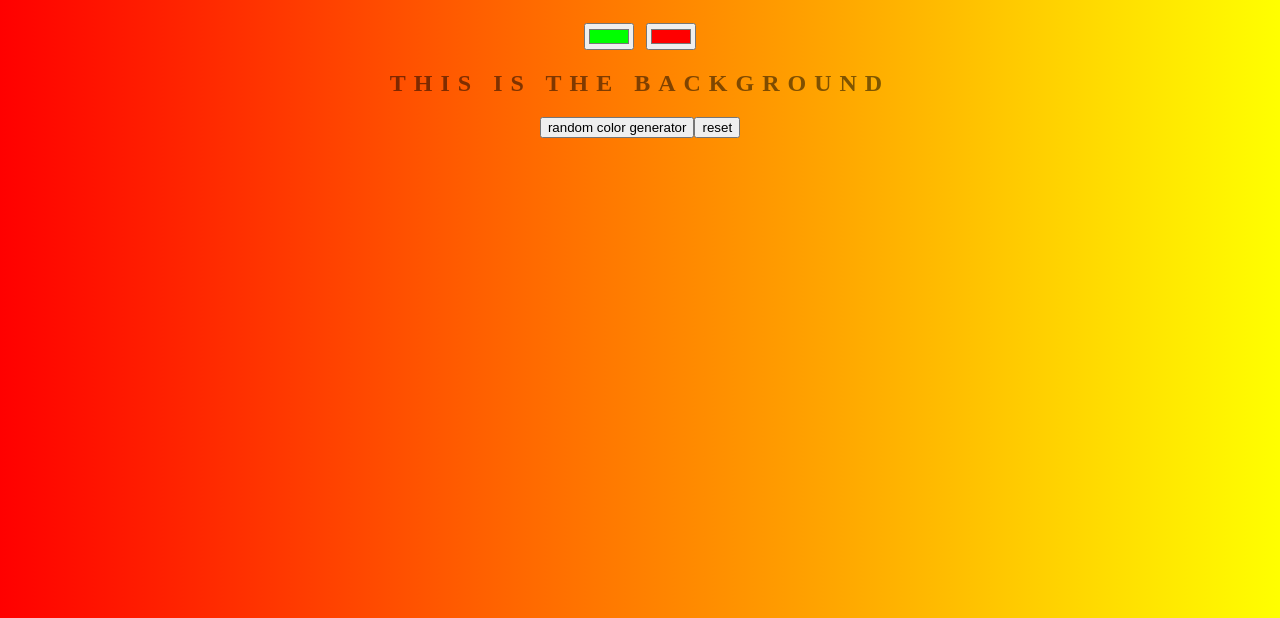
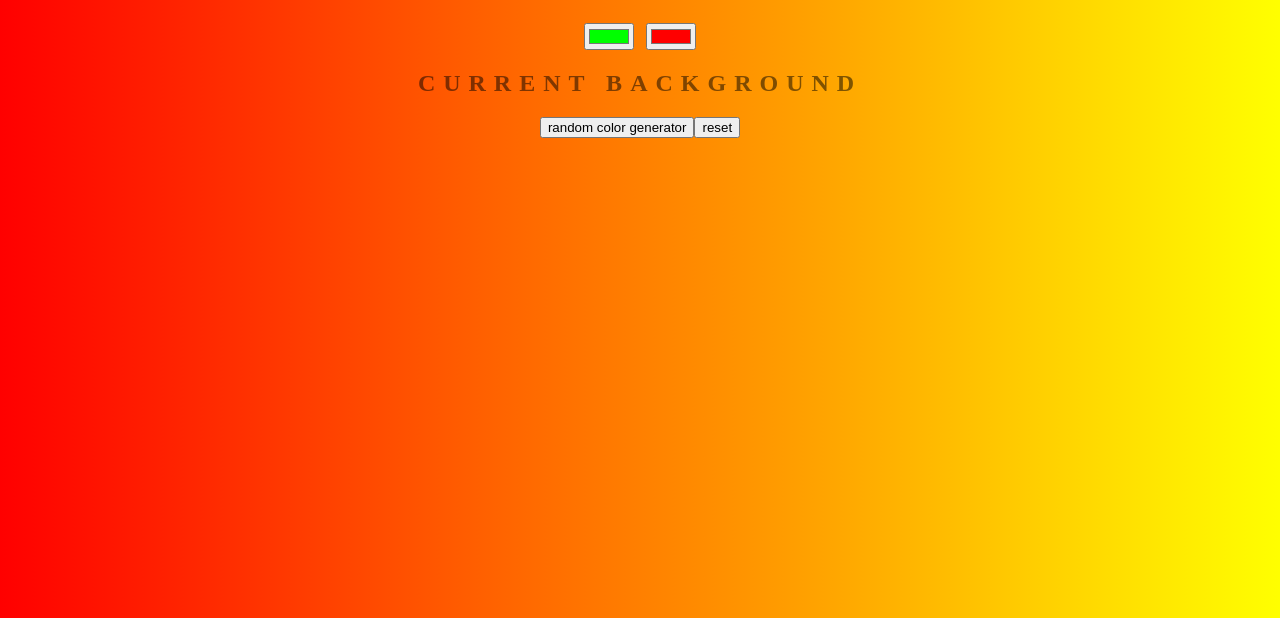
Before and after one commit to epresmassive/background-generator, a plain HTML site: page index.html in a window 1280 px wide. Shown: the part 182-800 px from the top of the page. Drawn offline with Linux system fonts and the light colour scheme.

Commit message:
reverting back

```diff
--- a/index.html
+++ b/index.html
@@ -11,7 +11,7 @@
     <h1>Background generator</h1>
     <input class= "color1" type="color" name="color1" value="#00ff00">
     <input class= "color2" type="color" name="color2" value="#ff0000">
-    <h2>This is the background</h2>
+    <h2>Current background</h2>
     <h3></h3>
     <script src="script.js" type="text/javascript"></script>
 </body>
```
